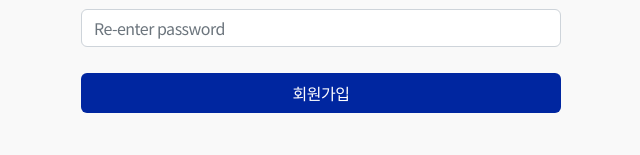
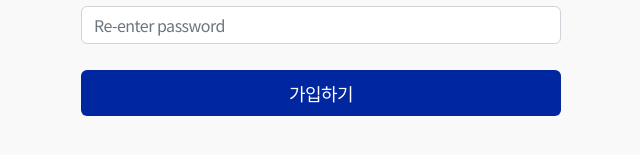
Before and after one commit to joooo24/todo-fe, a React (Create React App) app: page /register in a window 1280 px wide. Shown: the part 507-662 px from the top of the page, without its empty margins (319-959 px from the left). Built offline with nearby package versions, Linux system fonts and the light colour scheme; a web font is replaced by a local one.

Commit message:
feat: 가입 성공 시 리다이렉트

```diff
--- a/src/pages/users/RegisterPage.js
+++ b/src/pages/users/RegisterPage.js
@@ -3,8 +3,11 @@ import { useForm } from "react-hook-form";
 import Form from "react-bootstrap/Form";
 import "./users.scss";
 import api from "../../utils/api";
+import { useNavigate } from "react-router-dom";
 
 const RegisterPage = () => {
+    const navigate = useNavigate();
+
     const { register, handleSubmit, watch, formState: { errors } } = useForm();
 
     const onSubmit = async (data) => {
@@ -16,6 +19,7 @@ const RegisterPage = () => {
                 password: data.password
             });
             console.log("### 회원가입 성공", response.data);
+            navigate(`/login`);
 
         } catch (error) {
             console.error("### 회원가입 실패", error);
@@ -79,7 +83,7 @@ const RegisterPage = () => {
                     {errors.rePassword && <p className="error-message">{errors.rePassword.message}</p>}
                 </Form.Group>
 
-                <button type="submit">회원가입</button>
+                <button type="submit">가입하기</button>
             </Form>
         </div>
     );
--- a/src/pages/users/users.scss
+++ b/src/pages/users/users.scss
@@ -30,15 +30,16 @@
 
         button {
             width: 100%;
-            height: 40px;
+            height: 46px;
             background: rgb(0, 38, 160);
             margin: 0;
             padding: 0;
             border-radius: 6px;
             border: none;
-            cursor: pointer;
             color: white;
             margin-top: 10px;
+            font-size: 18px;
+            cursor: pointer;
 
             &:hover {
                 background: rgb(16, 70, 255);
```
